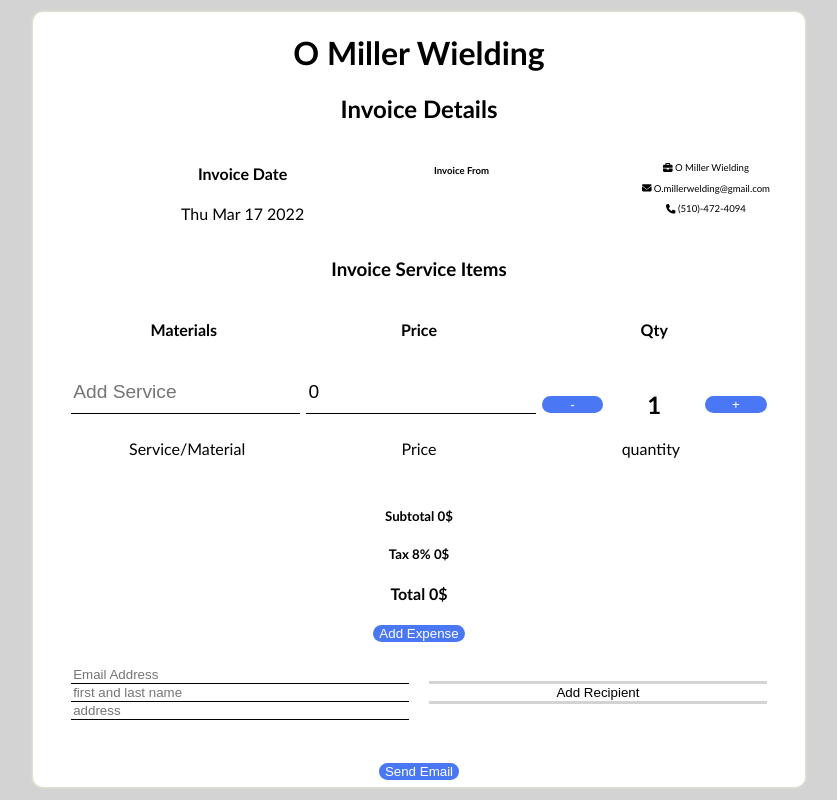
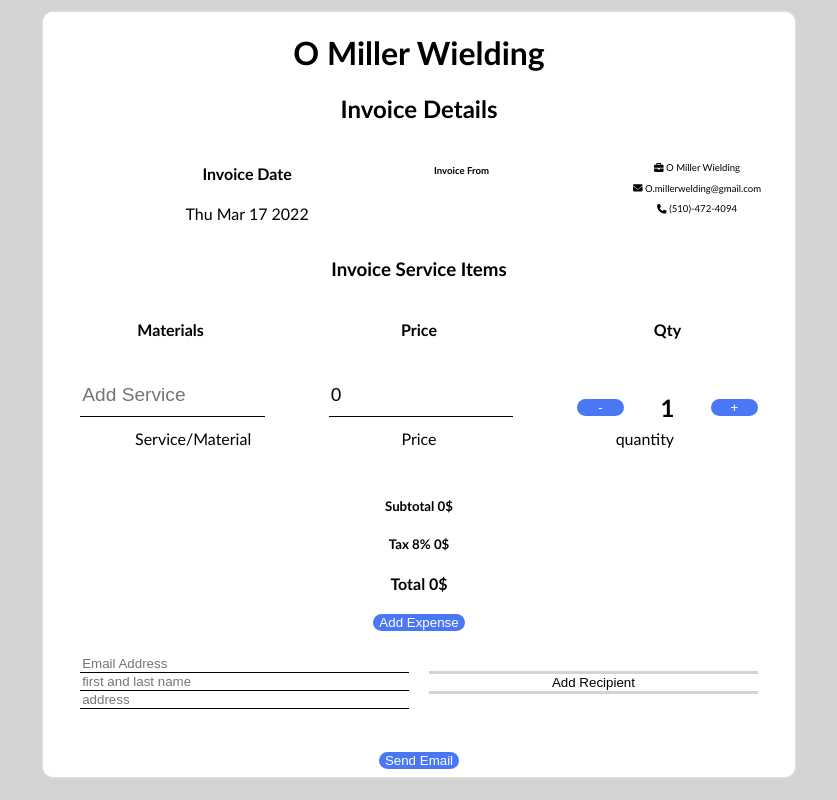
Before and after one commit to seandmiller/InvoiceFront, a React (Create React App) app: page / in a window 1280 px wide. Shown: the whole page, without its empty margins (221-1058 px from the left). Built offline with nearby package versions, Linux system fonts and the light colour scheme.

Commit message:
adding grid gap to material cost

```diff
--- a/src/styles/clientcreate.css
+++ b/src/styles/clientcreate.css
@@ -1,7 +1,7 @@
 .material-cost {
   display: grid;
   grid-template-columns: 1fr 1fr 1fr;
-  grid-gap: 10px;
+  grid-gap: 10%;
 }
 
 .material-cost input {
@@ -11,6 +11,7 @@
   border-bottom: solid 1px black;
   font-size: larger;
   width: 100%;
+  border-radius: 0px;
 }
 .add-expense-btn {
   display: flex;
```
